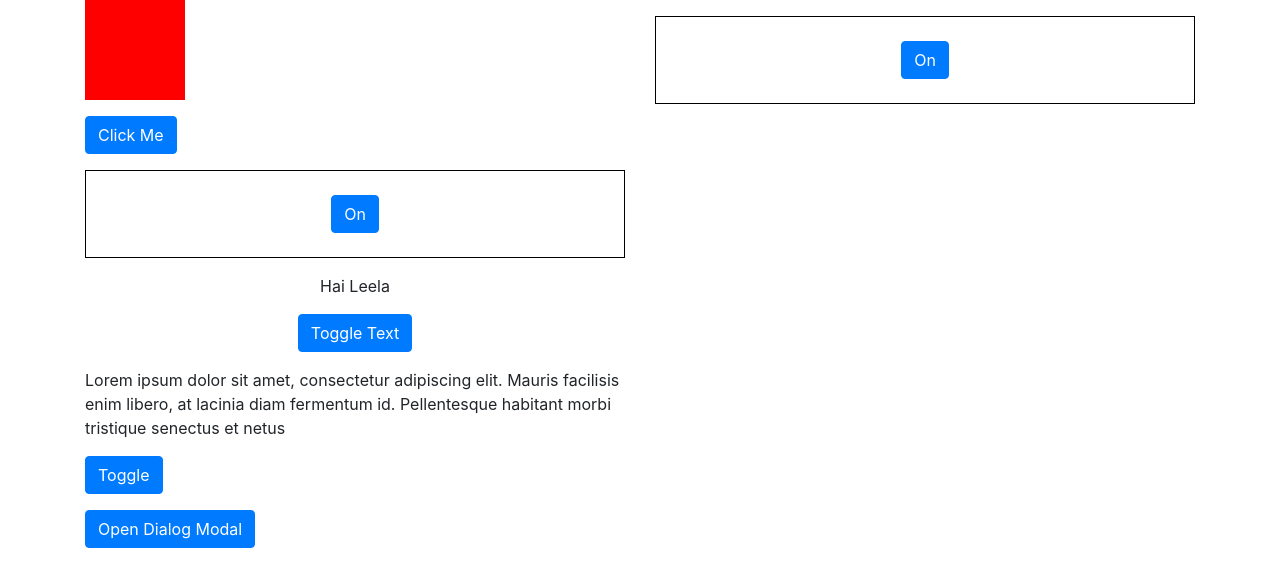
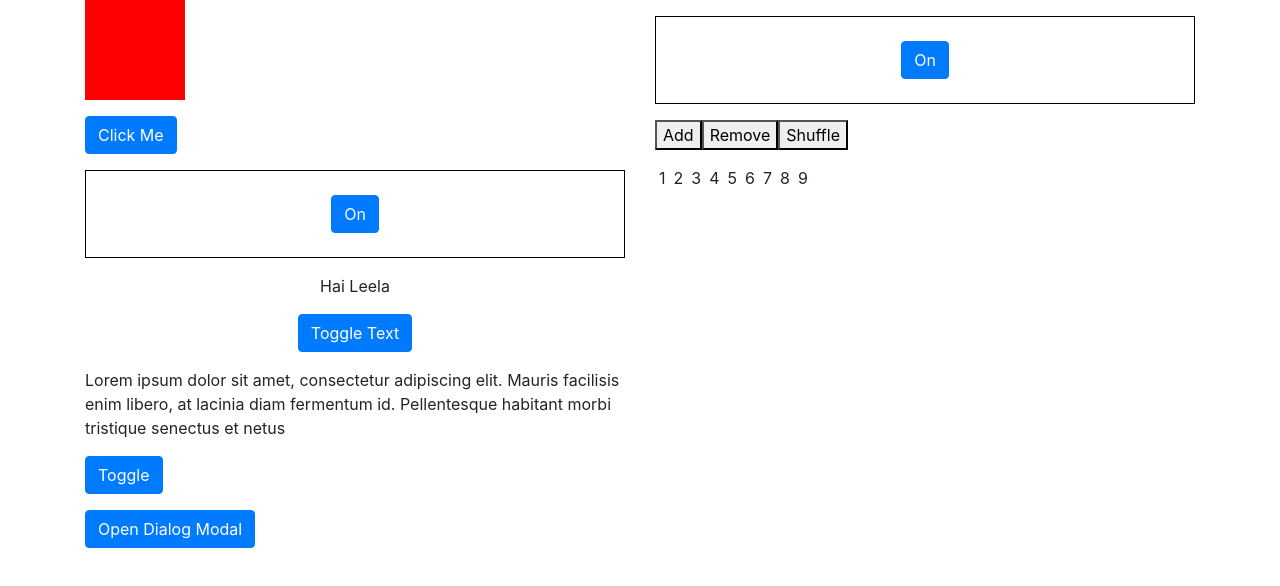
Before and after one commit to leelanarasimha/vue3-course, a Vue app in the folder vue-animations/: page / in a window 1280 px wide. Shown: the top 586 px of the page. Built offline with nearby package versions, Linux system fonts and the light colour scheme.

Commit message:
Added list transitions

```diff
--- a/vue-animations/src/App.vue
+++ b/vue-animations/src/App.vue
@@ -49,6 +49,9 @@
                 <div class="my-3">
                     <transition-events></transition-events>
                 </div>
+                <div class="my-3">
+                    <list-data></list-data>
+                </div>
             </div>
         </div>
     </div>
@@ -60,6 +63,7 @@ import AnimateParagraph from './components/AnimateParagraph.vue';
 import DialogModal from './components/DialogModal.vue';
 import AnimateButton from './components/AnimateButton.vue';
 import TransitionEvents from './components/TransitionEvents.vue';
+import ListData from './components/ListData.vue';
 export default {
     data() {
         return {
@@ -73,6 +77,7 @@ export default {
         DialogModal,
         AnimateButton,
         TransitionEvents,
+        ListData,
     },
     methods: {
         onAnimateClick() {
--- /dev/null
+++ b/vue-animations/src/components/ListData.vue
@@ -0,0 +1,71 @@
+<template>
+    <div>
+        <div class="mb-3">
+            <button @click.prevent="onAdd()">Add</button>
+            <button @click.prevent="onRemove()">Remove</button>
+            <button @click.prevent="onShuffle()">Shuffle</button>
+        </div>
+
+        <transition-group tag="div" name="list">
+            <span
+                class="mx-1 list-item"
+                v-for="number in numbers"
+                :key="number"
+                >{{ number }}</span
+            >
+        </transition-group>
+    </div>
+</template>
+
+<script>
+export default {
+    data() {
+        return {
+            numbers: [1, 2, 3, 4, 5, 6, 7, 8, 9],
+            nextNum: 10,
+        };
+    },
+    methods: {
+        onAdd() {
+            this.numbers.unshift(this.nextNum);
+            this.nextNum++;
+        },
+        onShuffle() {
+            this.numbers.reverse();
+        },
+        onRemove() {
+            let randomIndex = Math.floor(
+                Math.random() * this.numbers.length,
+            );
+            this.numbers = this.numbers.filter(
+                (number) => number !== this.numbers[randomIndex],
+            );
+        },
+    },
+};
+</script>
+
+<style scoped>
+.list-item {
+    display: inline-block;
+}
+.list-enter-from,
+.list-leave-to {
+    opacity: 0;
+    transform: translateY(30px);
+}
+
+.list-enter-to,
+.list-leave-from {
+    opacity: 1;
+    transform: translateY(0px);
+}
+
+.list-enter-active {
+    transition: all 1s ease-in;
+}
+
+.list-leave-active {
+    transition: all 1s ease-out;
+}
+</style>
```
